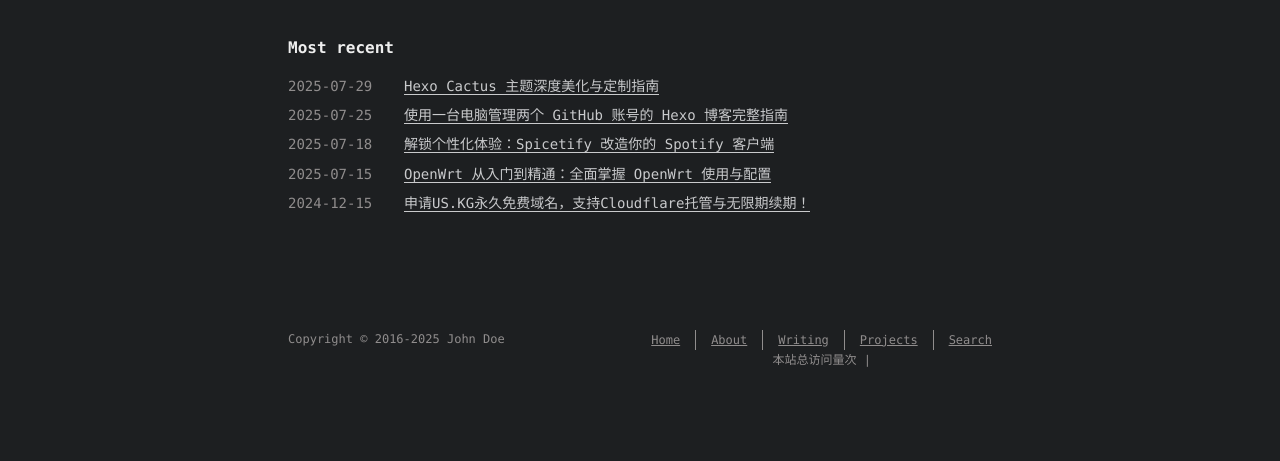
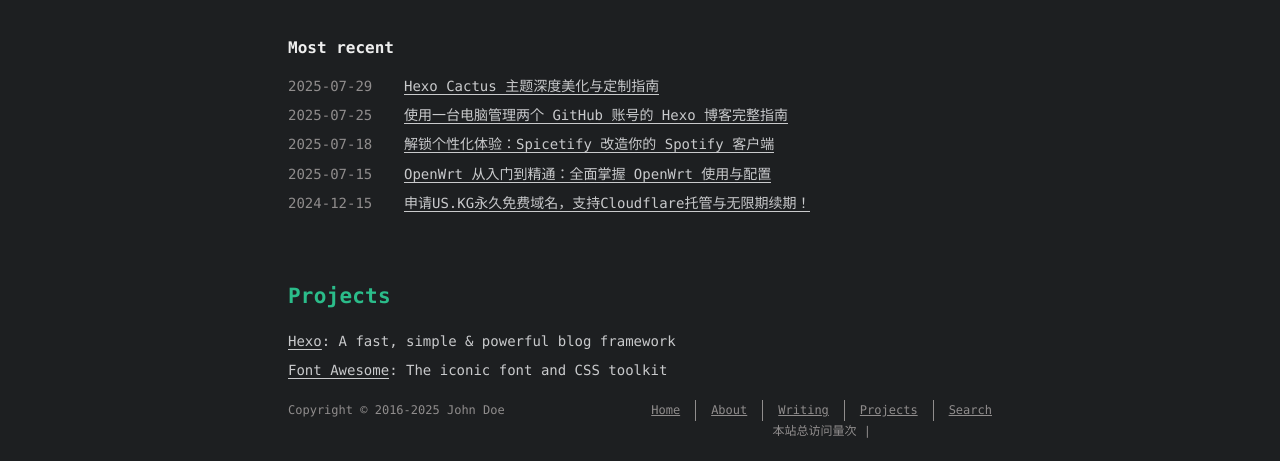
Before and after one commit to ptsitong/ptsitong.github.io, a plain HTML site: page index.html in a window 1280 px wide. Shown: the part 409-870 px from the top of the page. Before the commit the page ends 800 px from the top, so only its background shows below. Drawn offline with nearby package versions, Linux system fonts and the light colour scheme; some packages are replaced by stand-ins of ours; a script that the page names is missing; a web font is replaced by a local one.

Commit message:
Site updated: 2025-07-31 22:33:45

```diff
--- a/index.html
+++ b/index.html
@@ -298,6 +298,23 @@
 </section>
 
 
+<section id="projects">
+  <span class="h1"><a target="_blank" rel="noopener" href="https://github.com/ptsitong">Projects</a></span>
+  <ul class="project-list">
+
+      <li class="project-item">
+        <a target="_blank" rel="noopener" href="https://hexo.io/">Hexo</a>: <p>A fast, simple &amp; powerful blog framework</p>
+
+      </li>
+
+      <li class="project-item">
+        <a target="_blank" rel="noopener" href="http://fontawesome.io/">Font Awesome</a>: <p>The iconic font and CSS toolkit</p>
+
+      </li>
+
+  </ul>
+</section>
+
 
 
         <footer id="footer">
```
